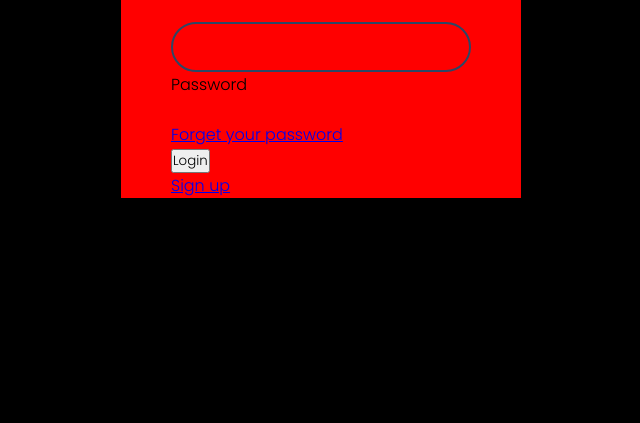
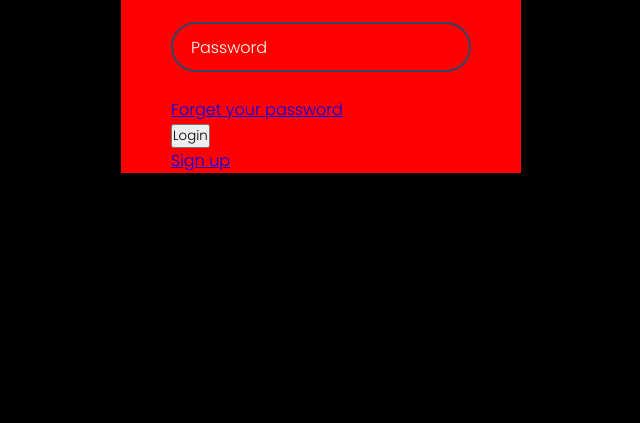
Before and after one commit to JanithNanayakkaraSE0612/buymeacoffe, a plain HTML site: page LoginForm/index.html in a window 1280 px wide. Shown: the part 377-800 px from the top of the page, without its empty margins (319-959 px from the left). Drawn offline with Linux system fonts and the light colour scheme.

Commit message:
input box label

```diff
--- a/LoginForm/style.css
+++ b/LoginForm/style.css
@@ -42,3 +42,19 @@ h2{
     padding: 0 20px;
     transition: .5s ease;
 }
+.input-box label{
+    position: absolute;
+    top: 50%;
+    left: 20px;
+    transform: translateY(-50%);
+    font-size: 1em;
+    color: #fff;
+    pointer-events: none;
+    transition: .5s ease;
+}
+.input-box input:focus~label,
+.input-box input:focus~label{
+    top: 1px;
+    font-size: .8em;
+
+}
```
